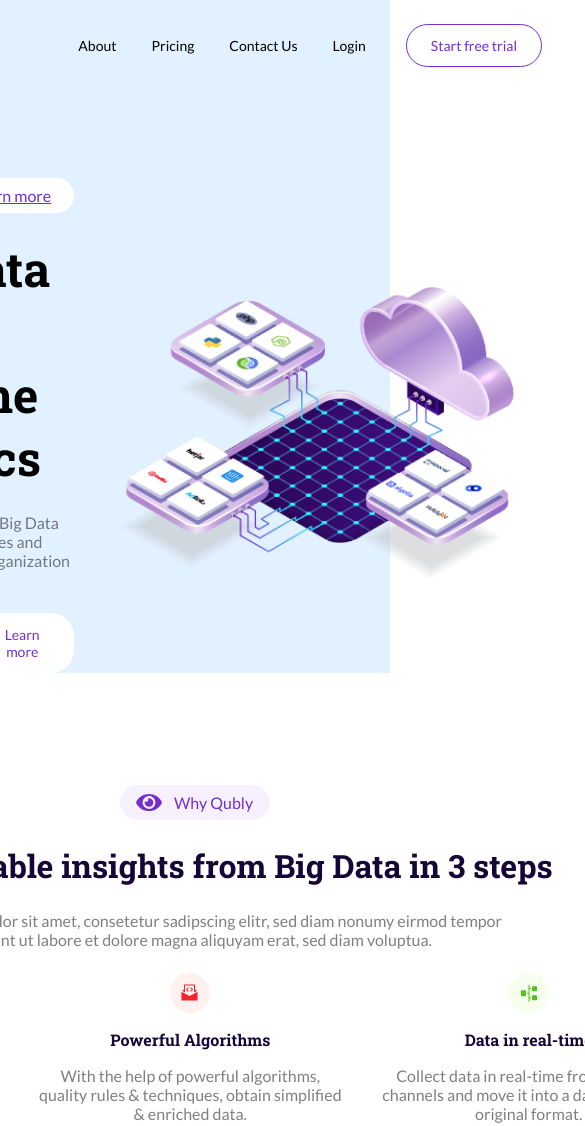
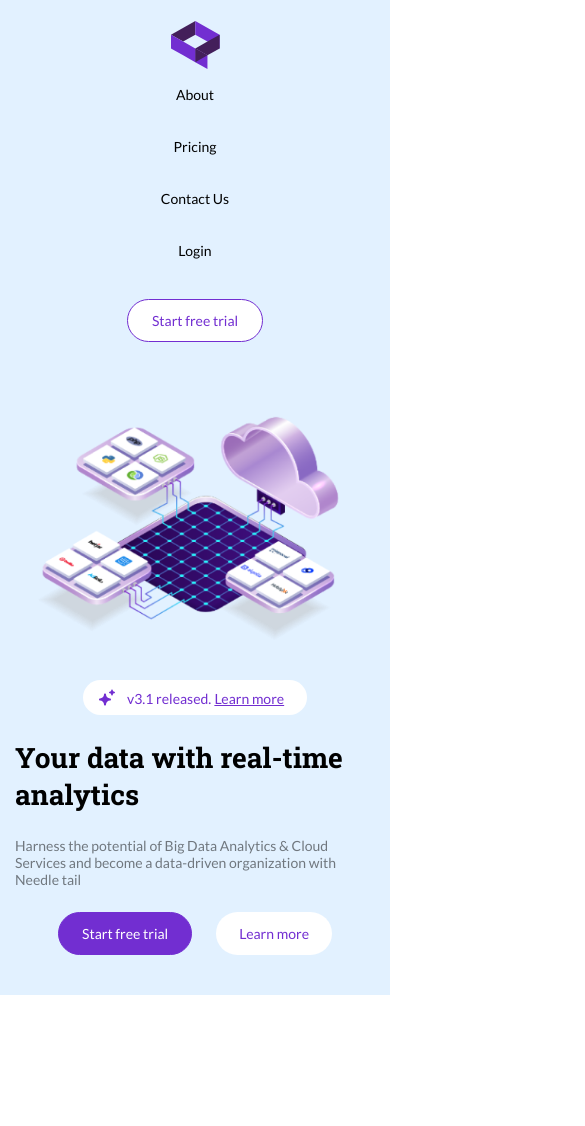
Before and after one commit to khimxzxc/basic3, a plain HTML site: page index.html in a window 390 px wide. Shown: the top 1126 px of the page, 585 px wide, since content can reach past the window. After the commit the page ends 995 px from the top, so only its background shows below. Drawn offline with Linux system fonts and the light colour scheme.

Commit message:
adaptive

```diff
--- a/index.html
+++ b/index.html
@@ -33,8 +33,8 @@
                             <a href="#">Learn more</a>
                         </div>
                     </div>
-                    <div class="title">Your data with <br> real-time analytics</div>
-                    <div class="text">Harness the potential of Big Data Analytics & Cloud Services and <br> become a data-driven organization with Needle tail</div>
+                    <div class="title">Your data with real-time analytics</div>
+                    <div class="text">Harness the potential of Big Data Analytics & Cloud Services and  become a data-driven organization with Needle tail</div>
                     <div class="buttons">
 
                         <button class="moreone">Start free trial</button>
@@ -45,7 +45,7 @@
             </div>
         </div>
     </div>
-
+    <!--
     <div class="section">
         <div class="container">
             <div class="bigdata">
@@ -193,5 +193,6 @@
           </div>
         </div>
     </div>
+    -->
 </body>
 </html>
--- a/style.css
+++ b/style.css
@@ -36,8 +36,8 @@ button {
 .container {
     gap: 88px;
     display: flex;
-
-    width: 960px;
+    width: calc(100% - 60px);
+    max-width: 960px;
     margin: 0 auto;
 
 }
@@ -45,6 +45,7 @@ button {
 .first__container {
     display: flex;
     flex-direction: column;
+
 }
 
 .first {
@@ -103,10 +104,12 @@ button {
 .title {
     font-family: 'Roboto Slab', serif;
     font-size: 48px;
+    max-width: 472px;
 }
 
 .text {
     opacity:0.5;
+    max-width: 472px;
 }
 
 .buttons {
@@ -433,3 +436,167 @@ button {
     font-size: 12px;
     text-decoration: none;
 }
+
+@media (max-width: 982px) {
+    .first__container {
+        margin-bottom: 82px;
+    }
+
+    .title {
+        max-width: 100%;
+    }
+
+    .text {
+        max-width: 100%;
+    }
+
+    .container {
+        width: calc(100% - 30px);
+    }
+}
+
+
+@media (max-width: 932px) {
+    .container {
+        width: calc(100% - 30px);
+    }
+
+    .title {
+        max-width: 100%;
+    }
+
+    .text {
+        max-width: 100%;
+    }
+
+    .first__container {
+        margin-bottom: 82px;
+    }
+
+    .moreone {
+        padding: 12px 23px;
+       }
+
+       .moretwo {
+        padding: 12px 23px;
+       }
+}
+
+
+
+
+
+
+@media (max-width: 780px) {
+
+    .container {
+
+        width: calc(100% - 30px);
+
+    }
+
+    .header {
+        padding-top: 20px;
+    }
+
+    .content {
+        flex-direction: column;
+    }
+
+    .content .left {
+        order: 1;
+    }
+
+    .content .more {
+       align-self: center;
+    }
+
+    .content .buttons {
+        align-self: center;
+
+    }
+
+    .content .title {
+        max-width: 100%;
+    }
+
+    .content .text {
+       max-width: 100%;
+    }
+
+    .first__container {
+        gap: 20px;
+        margin-bottom: 82px;
+    }
+
+    body {
+        gap: 62px;
+    }
+
+
+
+}
+
+@media (max-width: 586px) {
+    .container {
+        width: calc(100% - 30px);
+    }
+
+    .title {
+        font-size: 28px;
+        max-width: 100%;
+    }
+
+    .text {
+        font-size: 14px;
+        max-width: 100%;
+    }
+
+    .header {
+      flex-direction: column;
+      align-items: center;
+      gap: 16px;
+    }
+
+    .content {
+        gap: 16px;
+
+    }
+
+    .menu {
+        flex-direction: column;
+    }
+
+    .link {
+        flex-direction: column;
+        align-items: center;
+    }
+
+
+    .contentimg {
+        max-width: 100%;
+    }
+
+    .nex span {
+        font-size: 14px;
+    }
+
+    .nex a {
+        font-size: 14px;
+    }
+
+    .left {
+        gap: 20px;
+
+    }
+
+    .first__container {
+        gap: 20px;
+        margin-bottom: 40px;
+    }
+
+    .content .more {
+        max-width: 224px;
+    }
+
+}
```
